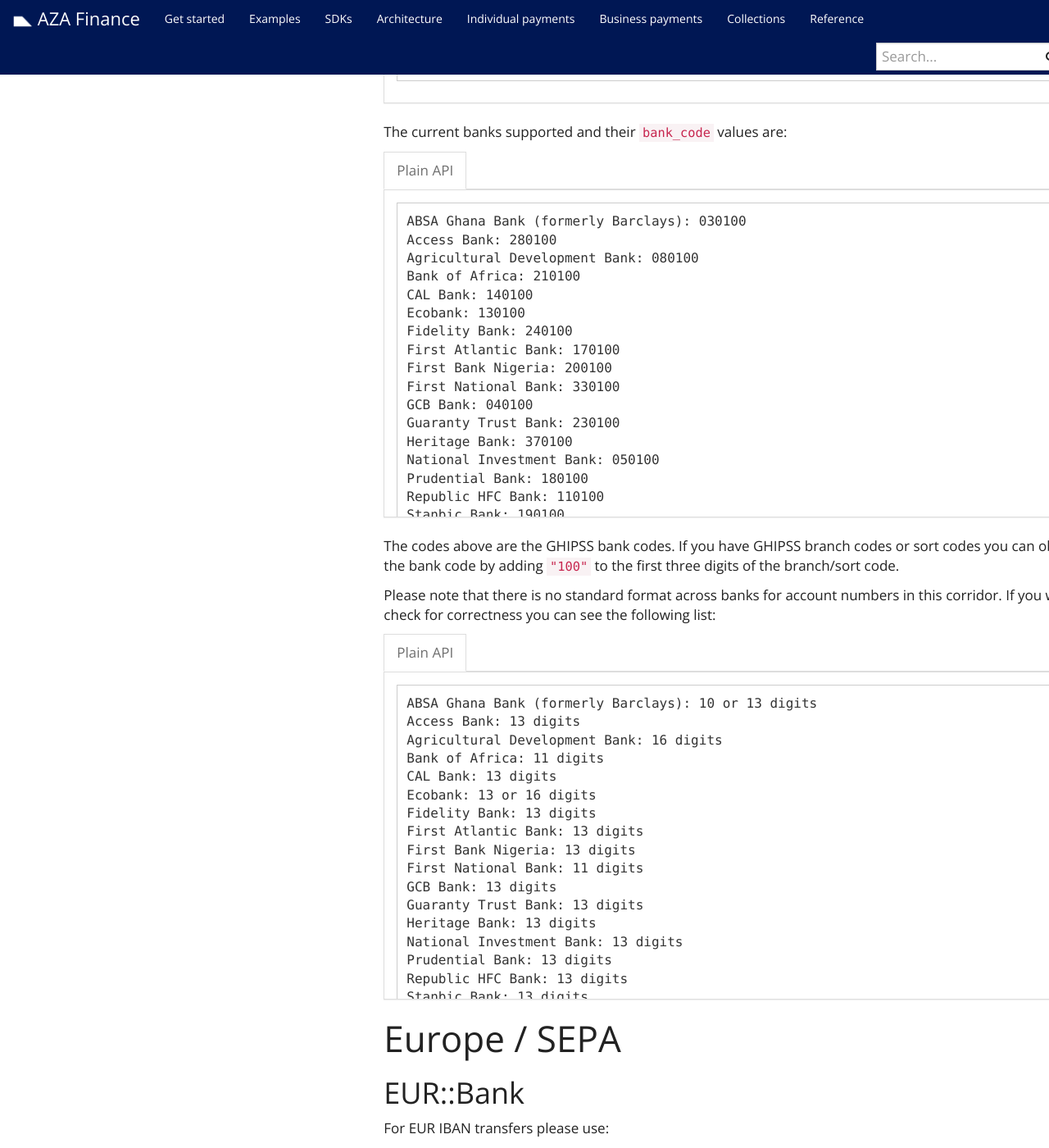
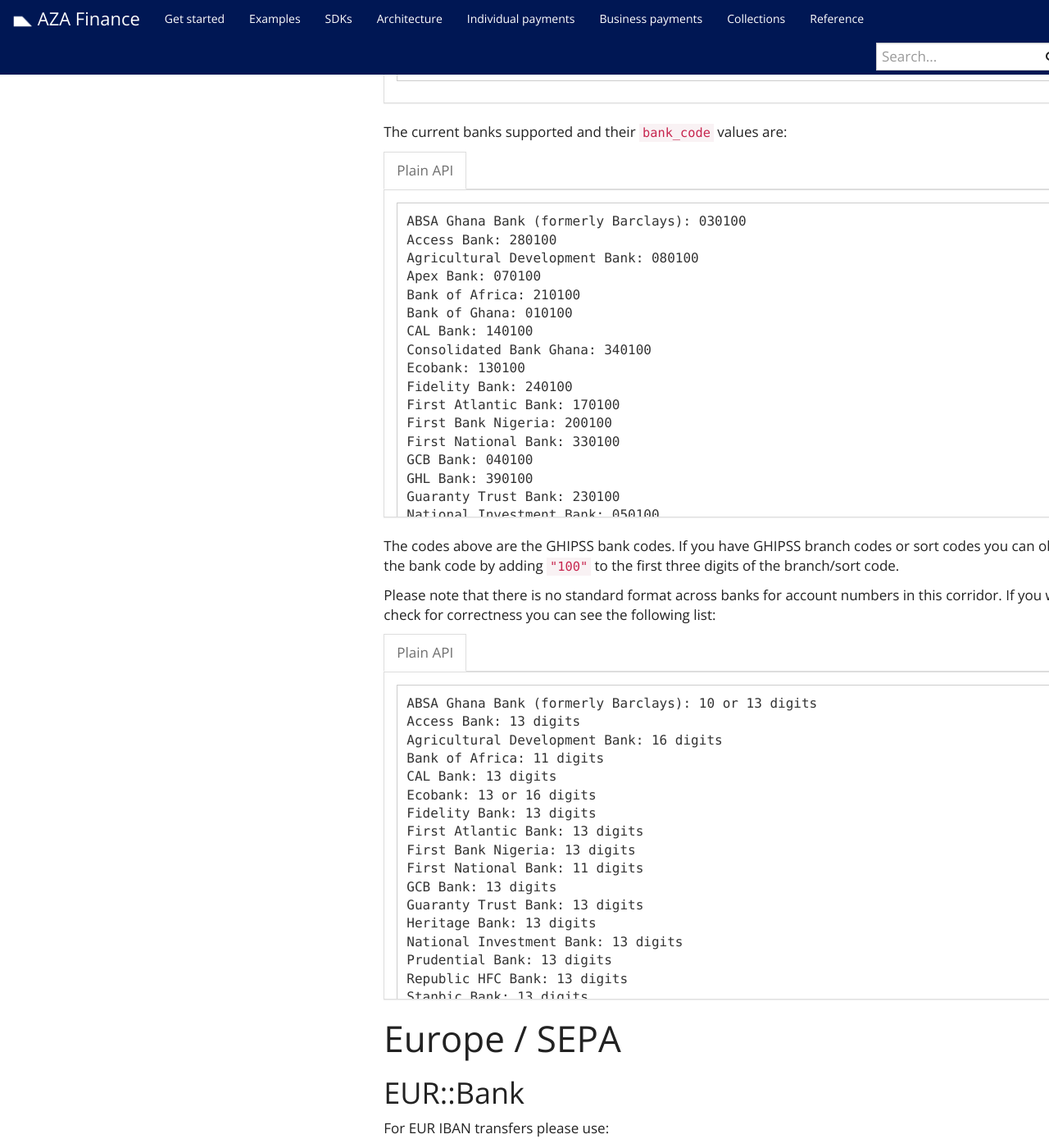
Before and after one commit to transferzero/api-documentation, a Jekyll site: the page built from _docs/business-payments.md, in a window 1280 px wide and 1400 px high, scrolled down 2932 px. Shown: the whole window at 82% size. Built offline with Jekyll 4.4.1, drawn with Linux system fonts in a browser that asks for light colours; nearby versions of some CDN libraries; comment, search, counter and statistics services are not loaded.

Commit message:
BTA-12967 GHS new banks (#241)
* GHS new banks

* alphabetical order

* alphabetical order

---------

Co-authored-by: Emanuele Gorga <emanuele@azafinance.com>

````diff
--- a/_includes/corridors/ghs-bank.md
+++ b/_includes/corridors/ghs-bank.md
@@ -23,22 +23,28 @@
 ABSA Ghana Bank (formerly Barclays): 030100
 Access Bank: 280100
 Agricultural Development Bank: 080100
+Apex Bank: 070100
 Bank of Africa: 210100
+Bank of Ghana: 010100
 CAL Bank: 140100
+Consolidated Bank Ghana: 340100
 Ecobank: 130100
 Fidelity Bank: 240100
 First Atlantic Bank: 170100
 First Bank Nigeria: 200100
 First National Bank: 330100
 GCB Bank: 040100
+GHL Bank: 390100
 Guaranty Trust Bank: 230100
-Heritage Bank: 370100
 National Investment Bank: 050100
+OmniBSIC: 360100   // SAHEL - Sahara Bank (BSIC) and OmniBank merged to form OmniBSIC
 Prudential Bank: 180100
 Republic HFC Bank: 110100
+Societe Generale Ghana: 090100
 Stanbic Bank: 190100
 Standard Chartered Bank: 020100
 United Bank for Africa: 060100
+Universal Merchant Bank: 100100
 Zenith Bank: 120100
 ```
 {% endcapture %}
````
